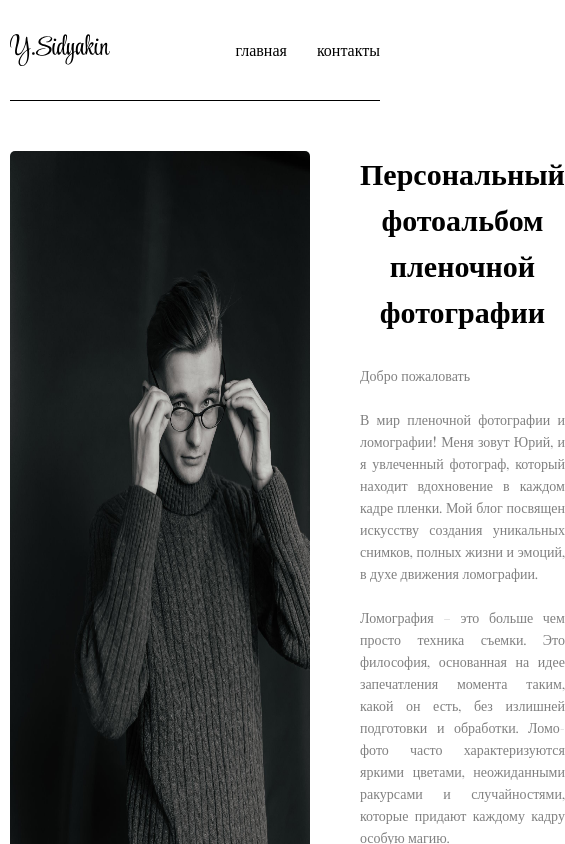
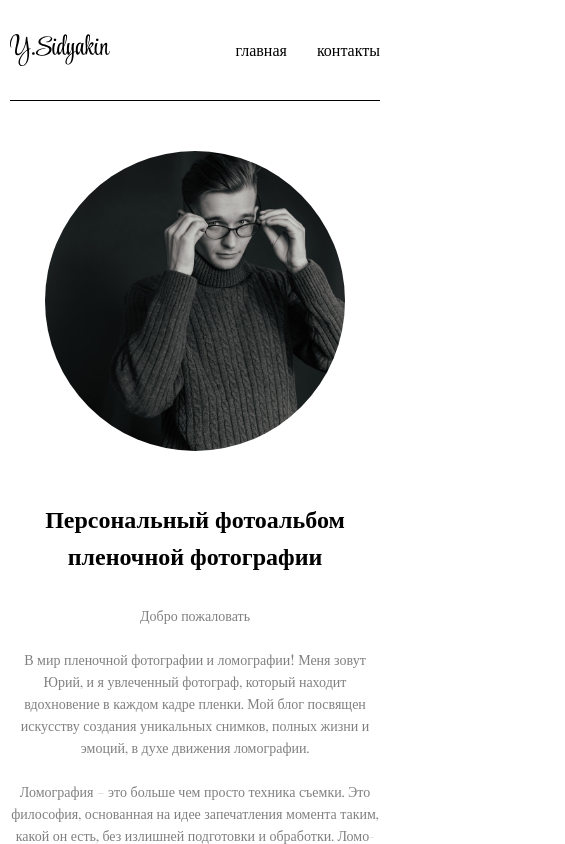
Before and after one commit to yurysidyakin/my-photo-blog, a React (Vite) app: page /about in a window 390 px wide. Shown: the top 844 px of the page, 565 px wide, since content can reach past the window. Built offline with nearby package versions, Linux system fonts and the light colour scheme.

Commit message:
style: About page for mobile

```diff
--- a/src/pages/about/About.module.css
+++ b/src/pages/about/About.module.css
@@ -25,13 +25,44 @@
 .author {
 	width: 300px;
 	border-radius: 5px;
+	max-height: 450px;
+	object-fit: cover;
 }
 
 .social {
 	transition: all 0.5s ease;
+	min-width: 31px;
 }
 
 .social:hover {
 	filter: invert(50%);
 	transform: scale(1.25);
 }
+@media screen and (max-width: 900px) {
+	.about {
+		align-items: center;
+	}
+	.title {
+		font-size: 24px;
+	}
+}
+
+@media screen and (max-width: 768px) {
+	.about {
+		align-items: center;
+		flex-direction: column;
+	}
+
+	.author {
+		border-radius: 50%;
+		width: 300px;
+		height: 300px;
+	}
+	.content {
+		align-items: center;
+	}
+
+	.text {
+		text-align: center;
+	}
+}
--- a/src/pages/about/About.tsx
+++ b/src/pages/about/About.tsx
@@ -1,5 +1,5 @@
 import Paragraph from '../../components/Paragraph/Paragraph';
-import Headling from '../../components/Title/Headlig';
+import Headling from '../../components/Headling/Headlig';
 import styles from './About.module.css';
 
 function About() {
@@ -12,7 +12,7 @@
 			/>
 			<div className={styles['content']}>
 				<div className={styles['text']}>
-					<Headling>
+					<Headling className={styles['title']}>
 						Персональный фотоальбом
 						<br />
 						пленочной фотографии
```
Also changed, not shown: src/components/Headling/Headlig.tsx (renamed from src/components/Title/Headlig.tsx), src/components/Headling/Headling.module.css (renamed from src/components/Title/Headling.module.css), src/components/Headling/Headling.props.ts (renamed from src/components/Title/Headling.props.ts).
